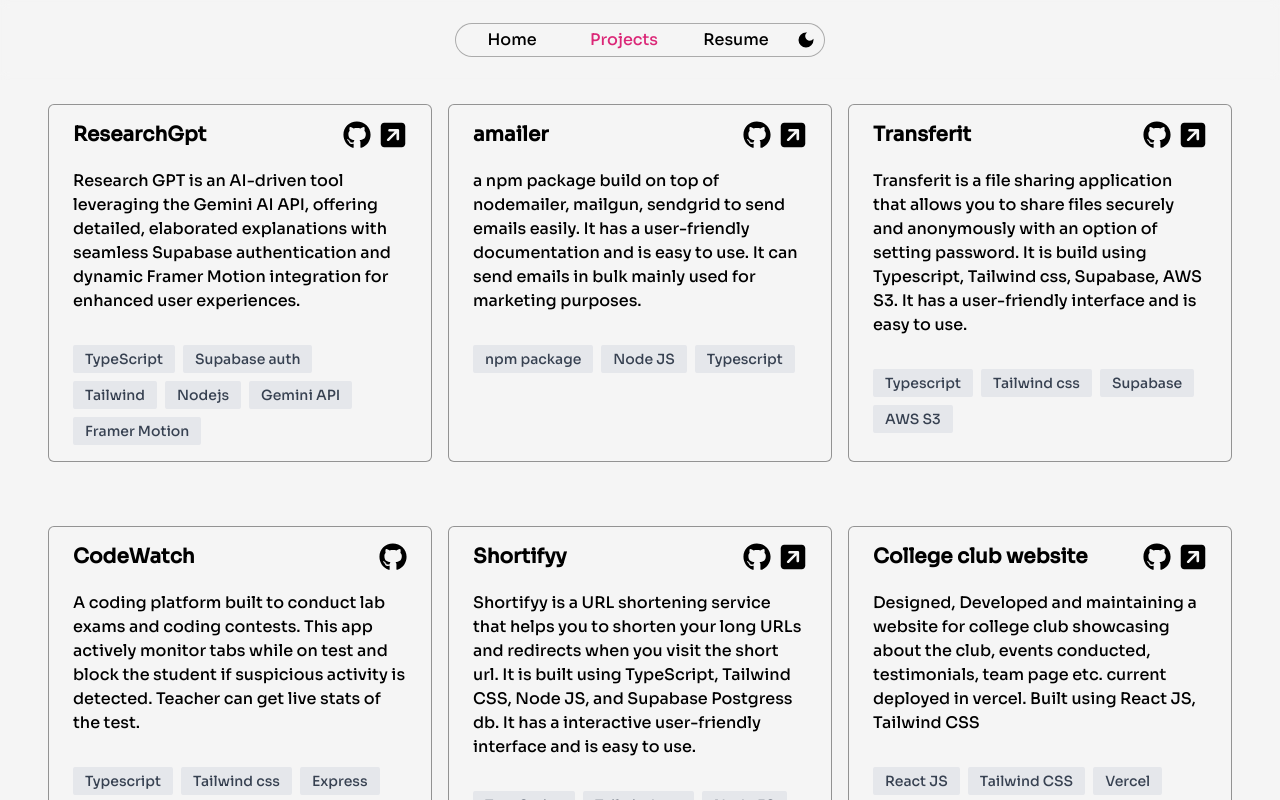
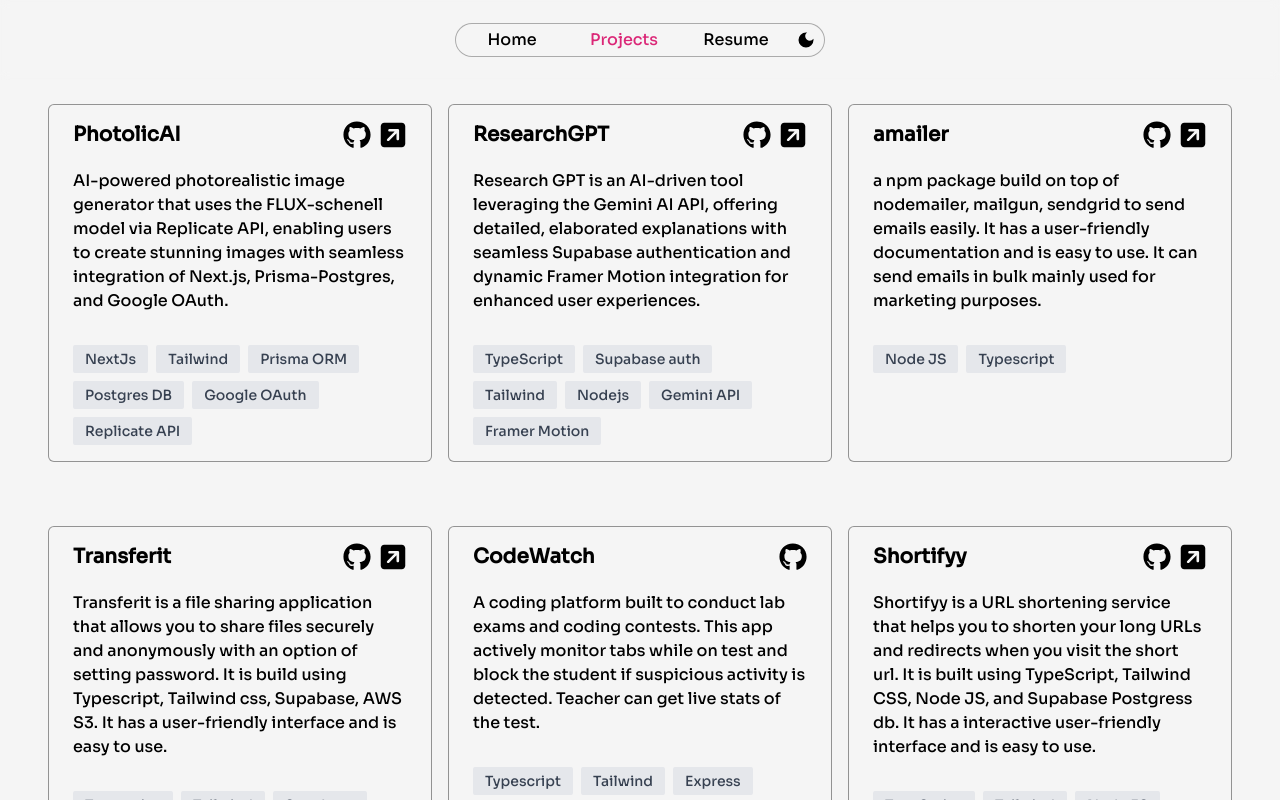
Before and after one commit to karthikeyaspace/portfolio2.0, a React (Vite) app: page /projects in a window 1280 px wide. Shown: the top 800 px of the page. Built offline with nearby package versions, Linux system fonts and the light colour scheme.

Commit message:
add project

```diff
--- a/src/assets/Projectdata.ts
+++ b/src/assets/Projectdata.ts
@@ -1,25 +1,49 @@
 const data = {
   projects: [
     {
-      name: "ResearchGpt",
-      description: "Research GPT is an AI-driven tool leveraging the Gemini AI API, offering detailed, elaborated explanations with seamless Supabase authentication and dynamic Framer Motion integration for enhanced user experiences.",
+      name: "PhotolicAI",
+      description:
+        "AI-powered photorealistic image generator that uses the FLUX-schenell model via Replicate API, enabling users to create stunning images with seamless integration of Next.js, Prisma-Postgres, and Google OAuth.",
+      github: "https://github.com/karthikeyaspace/photolic",
+      techStack: [
+        "NextJs",
+        "Tailwind",
+        "Prisma ORM",
+        "Postgres DB",
+        "Google OAuth",
+        "Replicate API",
+      ],
+      tryout: "https://photolic.vercel.app",
+    },
+    {
+      name: "ResearchGPT",
+      description:
+        "Research GPT is an AI-driven tool leveraging the Gemini AI API, offering detailed, elaborated explanations with seamless Supabase authentication and dynamic Framer Motion integration for enhanced user experiences.",
       github: "https://github.com/karthikeyaspace/research-gpt",
-      techStack: ["TypeScript", "Supabase auth", "Tailwind", "Nodejs", "Gemini API", "Framer Motion"],
+      techStack: [
+        "TypeScript",
+        "Supabase auth",
+        "Tailwind",
+        "Nodejs",
+        "Gemini API",
+        "Framer Motion",
+      ],
       tryout: "https://researchgptai.vercel.app",
     },
     {
-        name: "amailer",
-        description: "a npm package build on top of nodemailer, mailgun, sendgrid to send emails easily. It has a user-friendly documentation and is easy to use. It can send emails in bulk mainly used for marketing purposes.",
-        github: "https://github.com/karthikeyaspace/amailer",
-        techStack: ["npm package","Node JS", "Typescript"],
-        tryout: "https://npmjs.com/package/amailer",
+      name: "amailer",
+      description:
+        "a npm package build on top of nodemailer, mailgun, sendgrid to send emails easily. It has a user-friendly documentation and is easy to use. It can send emails in bulk mainly used for marketing purposes.",
+      github: "https://github.com/karthikeyaspace/amailer",
+      techStack: ["Node JS", "Typescript"],
+      tryout: "https://npmjs.com/package/amailer",
     },
     {
       name: "Transferit",
       description:
         "Transferit is a file sharing application that allows you to share files securely and anonymously with an option of setting password. It is build using Typescript, Tailwind css, Supabase, AWS S3. It has a user-friendly interface and is easy to use.",
       github: "https://github.com/karthikeyaspace/transferit",
-      techStack: ["Typescript", "Tailwind css", "Supabase", "AWS S3"],
+      techStack: ["Typescript", "Tailwind", "Supabase", "AWS S3"],
       tryout: "https://transferfile.vercel.app",
     },
     {
@@ -27,13 +51,7 @@
       description:
         "A coding platform built to conduct lab exams and coding contests. This app actively monitor tabs while on test and block the student if suspicious activity is detected. Teacher can get live stats of the test.",
       github: "https://github.com/karthikeyaspace/codewatch",
-      techStack: [
-        "Typescript",
-        "Tailwind css",
-        "Express",
-        "MongoDB",
-        "Judge0 API",
-      ],
+      techStack: ["Typescript", "Tailwind", "Express", "MongoDB", "Judge0 API"],
       tryout: "",
     },
     {
@@ -41,7 +59,7 @@
       description:
         "Shortifyy is a URL shortening service that helps you to shorten your long URLs and redirects when you visit the short url. It is built using TypeScript, Tailwind CSS, Node JS, and Supabase Postgress db. It has a interactive user-friendly interface and is easy to use.",
       github: "https://github.com/karthikeyaspace/shortn",
-      techStack: ["TypeScript", "Tailwind css", "Node JS", "Supabase"],
+      techStack: ["TypeScript", "Tailwind", "Node JS", "Supabase"],
       tryout: "https://shortifyy.vercel.app",
     },
     {
@@ -49,7 +67,7 @@
       description:
         "Designed, Developed and maintaining a website for college club showcasing about the club, events conducted, testimonials, team page etc. current deployed in vercel. Built using React JS, Tailwind CSS",
       github: "https://github.com/vjdataquesters/website",
-      techStack: ["React JS", "Tailwind CSS", "Vercel"],
+      techStack: ["React JS", "Tailwind", "Vercel"],
       tryout: "https://vjdataquesters.vercel.app",
     },
     {
@@ -65,7 +83,7 @@
       description:
         "NextPad is a creative art sharing application built using reactjs, nodejs and mongodb. It allows users to share their creative pieces and lets the viewers write comments. It demonstrates tokenization using jwt for authentication.",
       github: "https://github.com/karthikeyaspace/NextPad",
-      techStack: ["React JS", "Nodejs", "Express", "MongoDB"]
+      techStack: ["React JS", "Nodejs", "Express", "MongoDB"],
     },
     {
       name: "FOCUS",
```
Also changed, not shown: src/assets/img.png (deleted).
